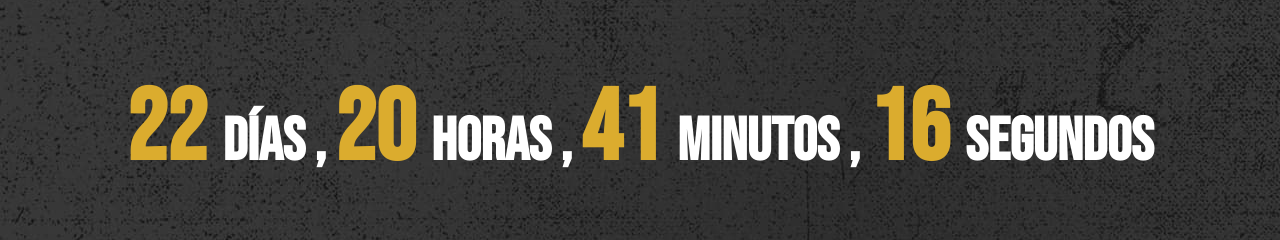
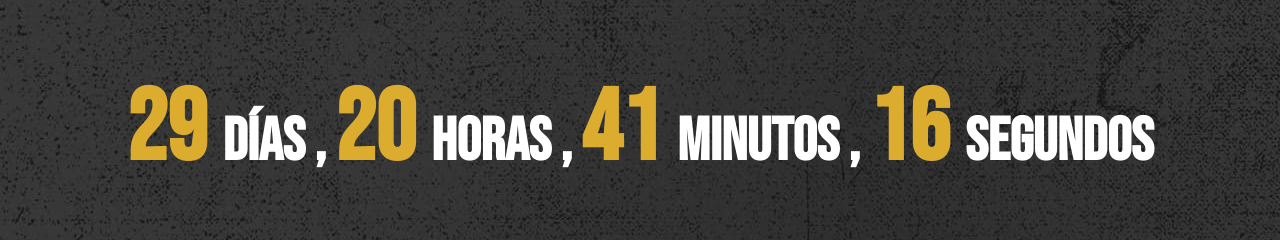
Before and after one commit to Mateo-Alvarez1/mitosCountdown, a React (Vite) app: page / in a window 1280 px wide. Shown: the part 366-606 px from the top of the page. Built offline with nearby package versions, Linux system fonts and the light colour scheme.

Commit message:
reprogramming

```diff
--- a/src/App.jsx
+++ b/src/App.jsx
@@ -4,7 +4,7 @@ import ig from "./assets/ig.svg";
 import world from "./assets/world.svg";
 import Countdown from "react-countdown";
 export const App = () => {
-  const endDate = new Date("2024-11-23T18:00:00");
+  const endDate = new Date("2024-11-30T18:00:00");
 
   // Función personalizada para renderizar el countdown
   const renderer = ({ days, hours, minutes, seconds, completed }) => {
```
